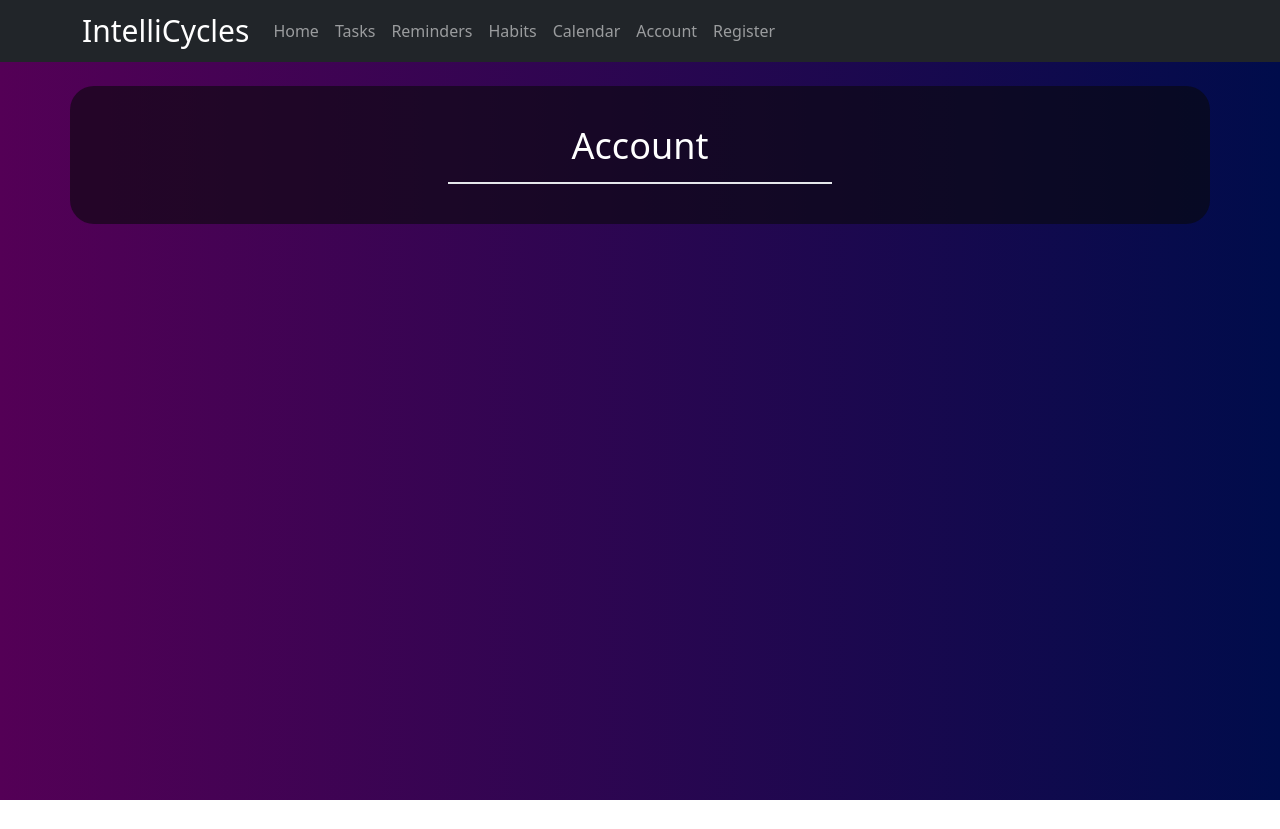
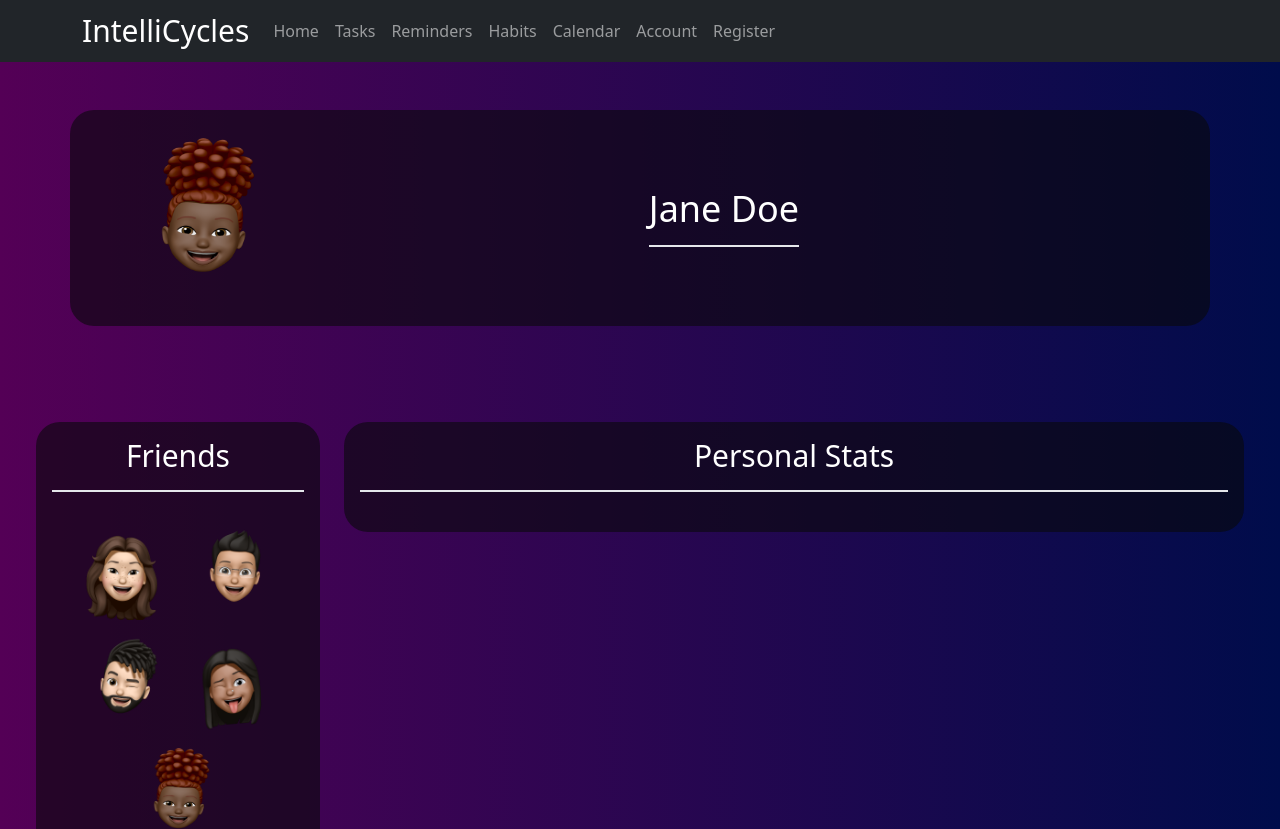
Before and after one commit to yemregumus/IntelliCycles, a React (Vite) app in the folder Frontend/: page /account in a window 1280 px wide. Shown: the top 829 px of the page. Before the commit the page ends 800 px from the top, so only its background shows below. Built offline with nearby package versions, Linux system fonts and the light colour scheme; no server answers.

Commit message:
minor fixes

```diff
--- a/Frontend/src/pages/Account.jsx
+++ b/Frontend/src/pages/Account.jsx
@@ -1,17 +1,58 @@
 import React from "react";
 import {Schedule, IntelliWandWindow} from "../components";
-import {Row, Col, Container} from "react-bootstrap"
+import {Row, Col, Container} from "react-bootstrap";
+import avatar1 from '../assets/avatar.png';
+import avatar2 from '../assets/avatar2.png';
+import avatar3 from '../assets/avatar3.png';
+import avatar4 from '../assets/avatar4.png';
+import avatar5 from '../assets/avatar5.png';
+import { IoMdAdd } from "react-icons/io";
+
 
 const Account = () => {
+    const avatars = [avatar1, avatar2, avatar3, avatar4, avatar5];
+
     return(
-        <Container className="text-white text-center mt-4 rounded-3xl bg-zinc-950 bg-opacity-60 p-4 px-5 h-full flex flex-col justify-between">
-            <div className="items-center mx-auto min-w-96 h-full text-white text-4xl text-center my-3 border-b-2 max-w-[70rem] pb-3">
-                Account
-            </div>
-            <div className="h-full">
+        <Row className="mx-4 h-full">
+            <Col md={12}>
+                <Container className="text-white text-center my-5 rounded-3xl bg-zinc-950 bg-opacity-60 p-4 px-5 flex flex-col justify-between">
+                    <div className="flex items-center justify-center">
+                        <img src={avatar5} alt="Profile Avatar" className="m-1 w-40 h-40" />
+                        <div className="mx-auto text-white text-4xl text-center my-3 max-w-[70rem]">
+                        <div className="border-b-2 pb-3">
+                            Jane Doe
+                        </div>
+                        </div>
+                    </div>
+                </Container>
+            </Col>
 
-            </div>
-        </Container>
+
+            <Col md={3}>
+                <Container className="text-white text-center my-5 rounded-3xl bg-zinc-950 bg-opacity-60 p-3 h-6/6">
+                    <h3 className="text-center mb-4 text-3xl border-b-2 pb-3 max-w-50">Friends</h3>
+                    <div className="flex flex-wrap justify-center">
+                        {avatars.map((avatar, index) => (
+                            <img
+                                key={index}
+                                src={avatar}
+                                alt={`Avatar ${index + 1}`}
+                                className="m-2 w-24 h-24 cursor-pointer"
+                            />
+                        ))}
+                    </div>
+                    <IoMdAdd className="bg-teal-800 hover:bg-teal-950 transition duration-150 p-2 rounded-full mx-auto" color="white" size={80} onClick={() => navigate('/account')} />
+                </Container>
+            </Col>
+            <Col md={9}>
+                <Container className="text-white text-center my-5 rounded-3xl bg-zinc-950 bg-opacity-60 p-3 h-6/6">
+                <h3 className="text-center mb-4 text-3xl border-b-2 pb-3 max-w-50">Personal Stats</h3>
+
+
+                </Container>
+            </Col>
+        </Row>
+
     )
 }
 export default Account;
--- a/Frontend/src/pages/Register.jsx
+++ b/Frontend/src/pages/Register.jsx
@@ -12,6 +12,7 @@ import {toast} from 'react-hot-toast';
 
 
 function Register() {
+    const apiUrl = import.meta.env.VITE_BACKEND_DOMAIN;
     const navigate= useNavigate();
     const [confirmPassword, setConfirmPassword] = useState('');
     const [selectedAvatar, setSelectedAvatar] = useState(avatar5);
@@ -38,7 +39,7 @@ function Register() {
             return;
         }
         try {
-            const response = await fetch('http://localhost:8080/api/auth/register-user', {
+            const response = await fetch(`${apiUrl}/api/auth/register-user`, {
                 method: 'POST',
                 headers: {
                     'Content-Type': 'application/json',
--- a/Frontend/src/pages/SignIn.jsx
+++ b/Frontend/src/pages/SignIn.jsx
@@ -5,6 +5,7 @@ import {toast} from 'react-hot-toast';
 
 
 const SignIn = () => {
+    const apiUrl = import.meta.env.VITE_BACKEND_DOMAIN;
     const navigate= useNavigate();
     const [formData, setFormData] = useState({
         username: '',
```
